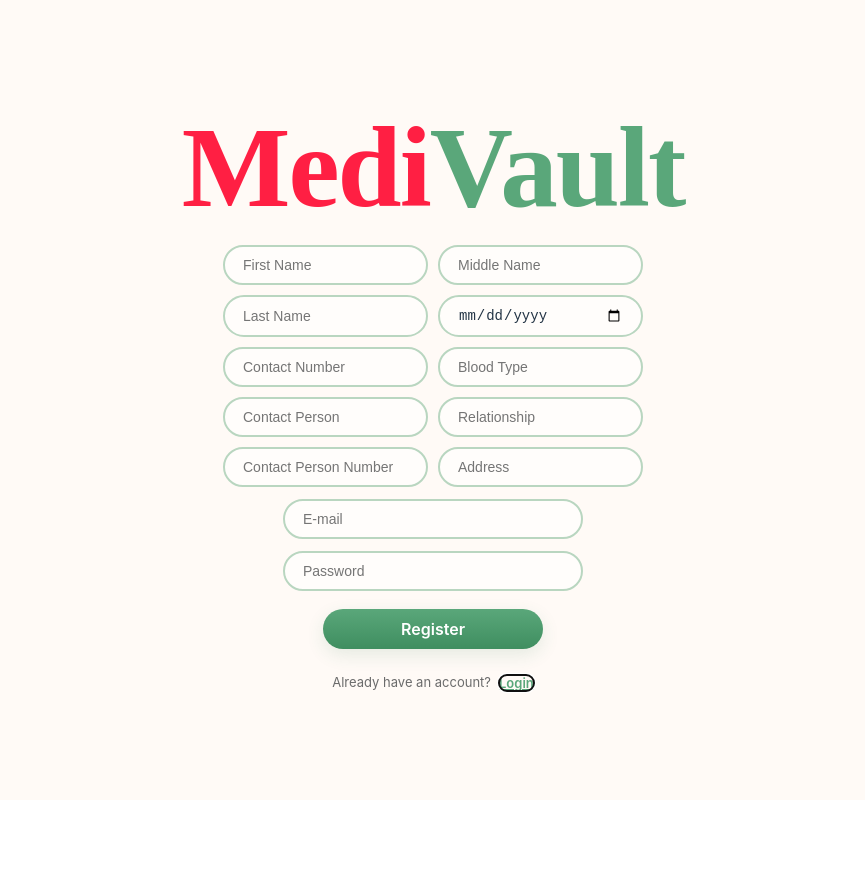
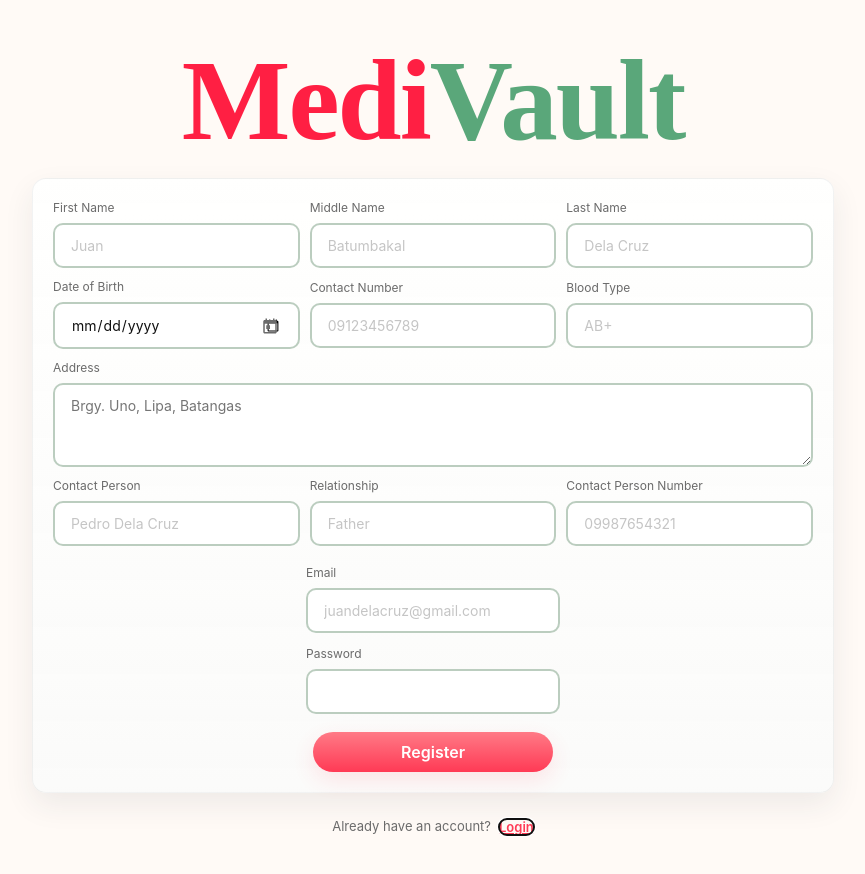
Before and after one commit to kebinmirabel/medivault, a React (Vite) app: page / in a window 1280 px wide. Both pictures are taken after a click on the button "Register". Shown: the top 874 px of the page, without its empty margins (207-1072 px from the left). Before the commit the page ends 800 px from the top, so only its background shows below. Built offline with nearby package versions, Linux system fonts and the light colour scheme; no server answers; a web font is replaced by a local one.

Commit message:
style changes

```diff
--- a/src/pages/LoginRegister.css
+++ b/src/pages/LoginRegister.css
@@ -1,4 +1,3 @@
-/* Login/Register page styles to match provided design */
 @import url("https://fonts.googleapis.com/css2?family=Afacad:ital,wght@0,400..700;1,400..700&display=swap");
 
 :root {
@@ -16,22 +15,29 @@ body,
 }
 body {
   margin: 0;
+  display: flex;
+  justify-content: center;
+  height: auto;
   background: var(--bg);
   font-family: Inter, "Segoe UI", Roboto, system-ui, -apple-system,
     "Helvetica Neue", Arial;
   color: #111;
 }
 
+input::placeholder {
+  color: #c5c5c5; /* light gray */
+}
+
+
 .lr-page {
-  /* Force the page to fill the viewport and center contents regardless of parent layout */
-  position: fixed;
-  inset: 0; /* top:0; right:0; bottom:0; left:0; */
-  display: flex !important;
-  align-items: center !important;
-  justify-content: center !important;
+  display: flex;
+  flex-direction: column;
+  align-items: center;
+  justify-content: center;
   padding: 40px 20px;
   background: var(--bg);
 }
+
 
 .lr-inner {
   width: 100%;
@@ -92,10 +98,9 @@ body {
   outline: none;
   box-sizing: border-box;
   font-size: 14px;
-  color: #234;
+  color: rgb(16, 16, 16);
 }
 
-/* make the main email/password inputs narrower and centered like the screenshot */
 .lr-pulse {
   max-width: 300px;
 }
@@ -116,6 +121,7 @@ body {
   font-weight: 600;
   cursor: pointer;
   box-shadow: 0 6px 18px rgba(42, 120, 80, 0.12);
+
 }
 
 .lr-switch {
@@ -148,3 +154,212 @@ body {
     max-width: 320px;
   }
 }
+
+/* Register-specific styling */
+.lr-box.register-box {
+  /* allow the register layout to breathe a bit more */
+  max-width: 760px;
+}
+
+.lr-form.lr-register {
+  width: 100%;
+  padding: 20px;
+  border-radius: 14px;
+  background: linear-gradient(180deg, rgba(255,255,255,0.9), rgba(250,250,250,0.85));
+  box-shadow: 0 12px 30px rgba(35,50,60,0.08);
+  border: 1px solid rgba(34,60,52,0.06);
+  display: flex;
+  align-items: center;
+  justify-content: center;
+  /* align-items: stretch; make inputs expand to available width */
+}
+
+.lr-form.lr-register .lr-grid {
+  gap: 12px;
+}
+
+/* make register inputs slightly more prominent and rectangular */
+.lr-form.lr-register .lr-input {
+  border-radius: 10px;
+  background: #ffffff;
+  border-color: rgba(180,200,185,0.9);
+  padding: 12px 16px;
+}
+
+/* reduce max-width on pulse inputs so they still align nicely inside the card */
+.lr-form.lr-register .lr-pulse {
+  max-width: 420px;
+}
+
+/* different submit look for register */
+.lr-form.lr-register .lr-submit {
+  width: 240px;
+  background: linear-gradient(180deg, #ff7a86, #ff3a55);
+  box-shadow: 0 8px 22px rgba(255, 59, 85, 0.12);
+}
+
+/* slightly different link color when in register mode */
+.lr-box.register-box .lr-link {
+  color: #ff3a55;
+}
+
+@media (max-width: 640px) {
+  .lr-box.register-box {
+    max-width: 100%;
+    padding: 0 8px;
+  }
+  .lr-form.lr-register .lr-pulse {
+    max-width: 100%;
+  }
+}
+
+/* Date input wrapper with calendar icon */
+.date-wrapper {
+  position: relative;
+  width: 100%;
+}
+
+.date-wrapper .lr-input {
+  /* give space on the right for the icon */
+  padding-right: 44px;
+}
+
+.date-icon {
+  position: absolute;
+  right: 5%;
+  top: 50%;
+  transform: translateY(-50%);
+  width: 34px;
+  height: 34px;
+  border-radius: 8px;
+  display: inline-flex;
+  align-items: center;
+  justify-content: center;
+  background: transparent;
+  border: none;
+  color: var(--muted);
+  cursor: pointer;
+  padding: 0;
+}
+
+.date-icon svg {
+  width: 18px;
+  height: 18px;
+  display: block;
+}
+
+.date-icon:hover,
+.date-icon:focus {
+  color: var(--accent-green);
+}
+
+/* ensure the button doesn't overflow grid cells */
+.lr-grid .date-wrapper {
+  width: 100%;
+}
+
+/* Register grid layout: 3 columns for the requested rows */
+.register-grid {
+  display: grid;
+  grid-template-columns: repeat(3, 1fr);
+  gap: 10px;
+  width: 100%;
+  align-items: center;
+}
+
+.register-grid .fullwidth {
+  grid-column: 1 / -1; /* address spans all columns */
+}
+
+/* Ensure fullwidth inputs/textarea actually fill the form width */
+.register-grid .fullwidth.lr-input,
+.register-grid .fullwidth.lr-textarea,
+.register-grid .fullwidth textarea,
+.register-grid .fullwidth input {
+  max-width: none;
+  width: 100%;
+  box-sizing: border-box;
+}
+
+.lr-textarea {
+  min-height: 84px;
+  resize: vertical;
+  padding: 12px 16px;
+}
+
+/* small field wrapper for labels above inputs (used for birthday) */
+.field {
+  display: flex;
+  flex-direction: column;
+  gap: 6px;
+  font-family: revert;
+}
+
+.field-label {
+  display: block;
+  font-size: 12px;
+  color: var(--muted);
+  margin-bottom: 0;
+  font-family: revert;
+}
+
+/* center email & password inputs */
+.center-inputs {
+  display: flex;
+  flex-direction: column;
+  align-items: center;
+  gap: 12px;
+  width: 100%;
+  margin-top: 6px;
+}
+
+.center-inputs .lr-input.lr-pulse {
+  max-width: 320px;
+}
+
+@media (max-width: 860px) {
+  .register-grid {
+    grid-template-columns: repeat(2, 1fr);
+  }
+  .register-grid .fullwidth {
+    grid-column: 1 / -1;
+  }
+}
+
+@media (max-width: 640px) {
+  .register-grid {
+    grid-template-columns: 1fr;
+  }
+}
+
+/* Autofill styling: change saved credential text to green and add a soft green tint where browsers allow it. */
+/* Note: styling autofill is browser-specific. WebKit/Blink (Chrome, Edge) and Firefox support different pseudo-classes. */
+input:-webkit-autofill,
+textarea:-webkit-autofill,
+select:-webkit-autofill,
+input:-webkit-autofill:hover,
+input:-webkit-autofill:focus,
+textarea:-webkit-autofill:focus,
+select:-webkit-autofill:focus {
+  -webkit-text-fill-color: var(--accent-green) !important;
+  color: var(--accent-green) !important;
+  /* Keep a subtle background tint for autofill (uses a large inset box-shadow hack) */
+  -webkit-box-shadow: 0 0 0px 1000px rgba(90,167,122,0.06) inset !important;
+  box-shadow: 0 0 0px 1000px rgba(90,167,122,0.06) inset !important;
+  transition: background-color 5000s ease-in-out 0s !important;
+}
+
+/* Firefox autofill */
+input:-moz-autofill,
+textarea:-moz-autofill,
+select:-moz-autofill {
+  box-shadow: 0 0 0px 1000px rgba(90,167,122,0.06) inset !important;
+  color: var(--accent-green) !important;
+}
+
+input,
+textarea,
+select,
+button {
+  font-family: inherit;
+}
--- a/src/pages/LoginRegister.jsx
+++ b/src/pages/LoginRegister.jsx
@@ -1,4 +1,4 @@
-import React, { useState } from "react";
+import React, { useState, useRef } from "react";
 import { supabase } from "../lib/supabaseClient";
 import { useNavigate } from "react-router-dom";
 import "./LoginRegister.css";
@@ -30,6 +30,8 @@ export default function LoginRegister() {
     if (m < 0 || (m === 0 && today.getDate() < birthDate.getDate())) age--;
     return age;
   };
+
+  const birthdayRef = useRef(null);
 
   const handleChange = (e) => {
     setFormData({ ...formData, [e.target.name]: e.target.value });
@@ -88,91 +90,169 @@ export default function LoginRegister() {
           </h1>
         </header>
 
-        <main className="lr-box">
-          <form className="lr-form" onSubmit={handleSubmit}>
+        <main className={`lr-box ${isRegister ? "register-box" : ""}`}>
+          <form className={`lr-form ${isRegister ? "lr-register" : "lr-login"}`} onSubmit={handleSubmit}>
             {isRegister && (
-              <div className="lr-grid">
+              <div className="register-grid">
+                {/* Row 1: first, middle, last */}
+                <div className="field">
+                  <label className="field-label" htmlFor="first_name">First Name</label>
                   <input
+                    id="first_name"
                     name="first_name"
                     className="lr-input"
-                  placeholder="First Name"
+                    placeholder="Juan"
                     required
                     onChange={handleChange}
                   />
+                </div>
+                <div className="field">
+                  <label className="field-label" htmlFor="middle_name">Middle Name</label>
                   <input
+                    id="middle_name"
                     name="middle_name"
                     className="lr-input"
-                  placeholder="Middle Name"
+                    placeholder="Batumbakal"
                     onChange={handleChange}
                   />
+                </div>
+                <div className="field">
+                  <label className="field-label" htmlFor="last_name">Last Name</label>
                   <input
+                    id="last_name"
                     name="last_name"
                     className="lr-input"
-                  placeholder="Last Name"
+                    placeholder="Dela Cruz"
                     required
                     onChange={handleChange}
                   />
+                </div>
+
+                {/* Row 2: birthday, contact num, blood type */}
+                <div className="field">
+                  <label className="field-label" htmlFor="birthday">Date of Birth</label>
+                  <div className="date-wrapper">
                     <input
+                      id="birthday"
                       name="birthday"
                       className="lr-input"
                       type="date"
                       onChange={handleChange}
+                      ref={birthdayRef}
                     />
+                    <button
+                      type="button"
+                      className="date-icon"
+                      aria-label="Open date picker"
+                      onClick={() => {
+                        if (!birthdayRef.current) return;
+                        if (typeof birthdayRef.current.showPicker === "function") {
+                          birthdayRef.current.showPicker();
+                        } else {
+                          birthdayRef.current.focus();
+                        }
+                      }}
+                    >
+                      <svg viewBox="0 0 24 24" xmlns="http://www.w3.org/2000/svg" aria-hidden="true" focusable="false">
+                        <path fill="currentColor" d="M19 4h-1V2h-2v2H8V2H6v2H5c-1.1 0-2 .9-2 2v14c0 1.1.9 2 2 2h14c1.1 0 2-.9 2-2V6c0-1.1-.9-2-2-2zm0 16H5V9h14v11z"/>
+                        <path fill="currentColor" d="M7 11h5v5H7z"/>
+                      </svg>
+                    </button>
+                  </div>
+                </div>
+                <div className="field">
+                  <label className="field-label" htmlFor="contact_num">Contact Number</label>
                   <input
+                    id="contact_num"
                     name="contact_num"
                     className="lr-input"
-                  placeholder="Contact Number"
-                  onChange={handleChange}
-                />
-                <input
-                  name="blood_type"
-                  className="lr-input"
-                  placeholder="Blood Type"
-                  onChange={handleChange}
-                />
-                <input
-                  name="contact_person"
-                  className="lr-input"
-                  placeholder="Contact Person"
-                  onChange={handleChange}
-                />
-                <input
-                  name="contact_person_rs"
-                  className="lr-input"
-                  placeholder="Relationship"
-                  onChange={handleChange}
-                />
-                <input
-                  name="contact_person_num"
-                  className="lr-input"
-                  placeholder="Contact Person Number"
-                  onChange={handleChange}
-                />
-                <input
-                  name="address"
-                  className="lr-input"
-                  placeholder="Address"
+                    placeholder="09123456789"
                     onChange={handleChange}
                   />
                 </div>
+                <div className="field">
+                  <label className="field-label" htmlFor="blood_type">Blood Type</label>
+                  <input
+                    id="blood_type"
+                    name="blood_type"
+                    className="lr-input"
+                    placeholder="AB+"
+                    onChange={handleChange}
+                  />
+                </div>
+
+                <div className="field fullwidth">
+                  <label className="field-label" htmlFor="address">Address</label>
+                  <textarea
+                    id="address"
+                    name="address"
+                    className="lr-input fullwidth lr-textarea"
+                    placeholder="Brgy. Uno, Lipa, Batangas"
+                    rows={3}
+                    onChange={handleChange}
+                  />
+                </div>
+
+                {/* Row 4: contact person trio */}
+                <div className="field">
+                  <label className="field-label" htmlFor="contact_person">Contact Person</label>
+                  <input
+                    id="contact_person"
+                    name="contact_person"
+                    className="lr-input"
+                    placeholder="Pedro Dela Cruz"
+                    onChange={handleChange}
+                  />
+                </div>
+                <div className="field">
+                  <label className="field-label" htmlFor="contact_person_rs">Relationship</label>
+                  <input
+                    id="contact_person_rs"
+                    name="contact_person_rs"
+                    className="lr-input"
+                    placeholder="Father"
+                    onChange={handleChange}
+                  />
+                </div>
+                <div className="field">
+                  <label className="field-label" htmlFor="contact_person_num">Contact Person Number</label>
+                  <input
+                    id="contact_person_num"
+                    name="contact_person_num"
+                    className="lr-input"
+                    placeholder="09987654321"
+                    onChange={handleChange}
+                  />
+                </div>
+              </div>
             )}
 
+            <div className="center-inputs">
+              <div className="field">
+                <label className="field-label" htmlFor="email">Email</label>
                 <input
+                  id="email"
                   name="email"
                   type="email"
                   className="lr-input lr-pulse"
-              placeholder="E-mail"
+                  placeholder="juandelacruz@gmail.com"
                   required
                   onChange={handleChange}
                 />
+              </div>
+              <div className="field">
+                <label className="field-label" htmlFor="password">Password</label>
                 <input
+                  id="password"
                   name="password"
                   type="password"
                   className="lr-input lr-pulse"
-              placeholder="Password"
+                  placeholder=""
                   required
                   onChange={handleChange}
                 />
+              </div>
+            </div>
 
             <button type="submit" className="lr-submit">
               {isRegister ? "Register" : "Login"}
```
Lines whose indentation alone changed are shown as unchanged.
